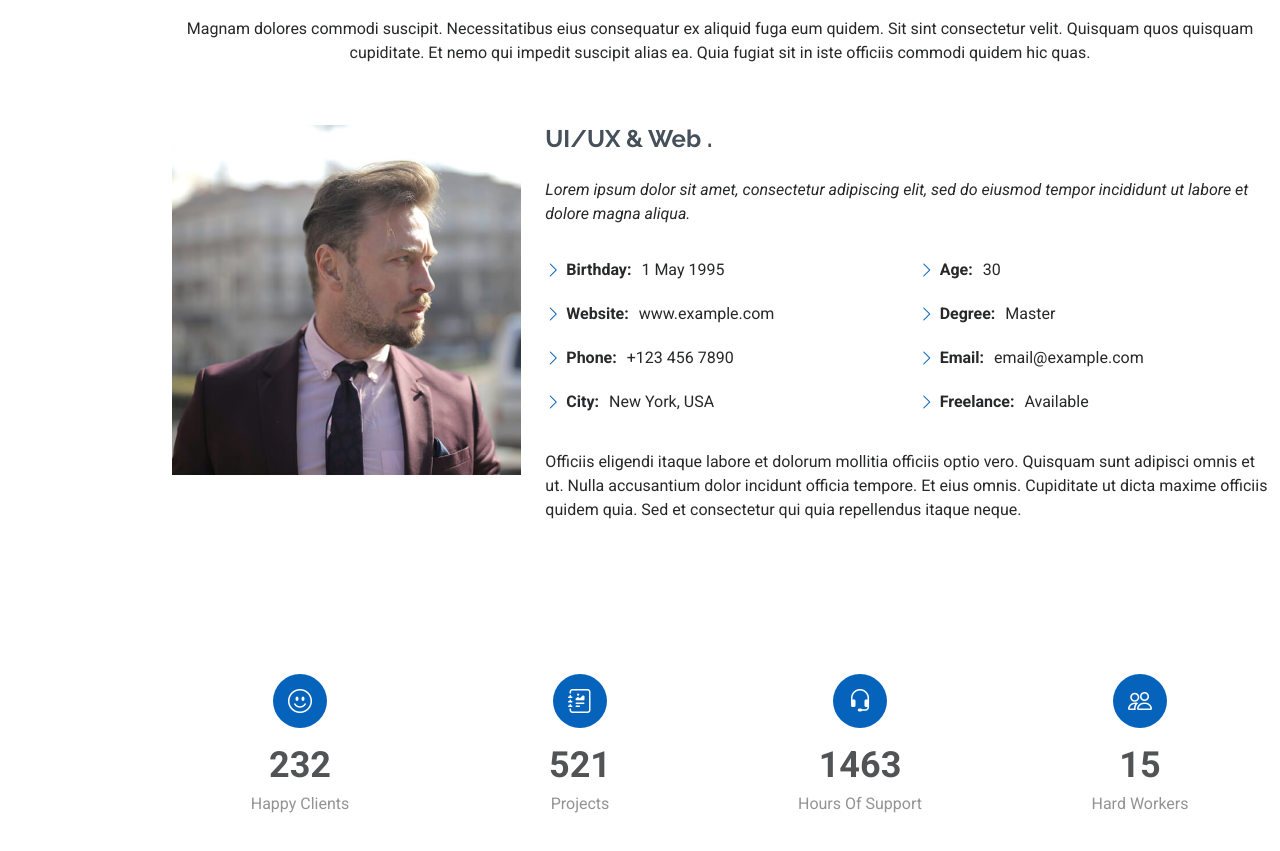
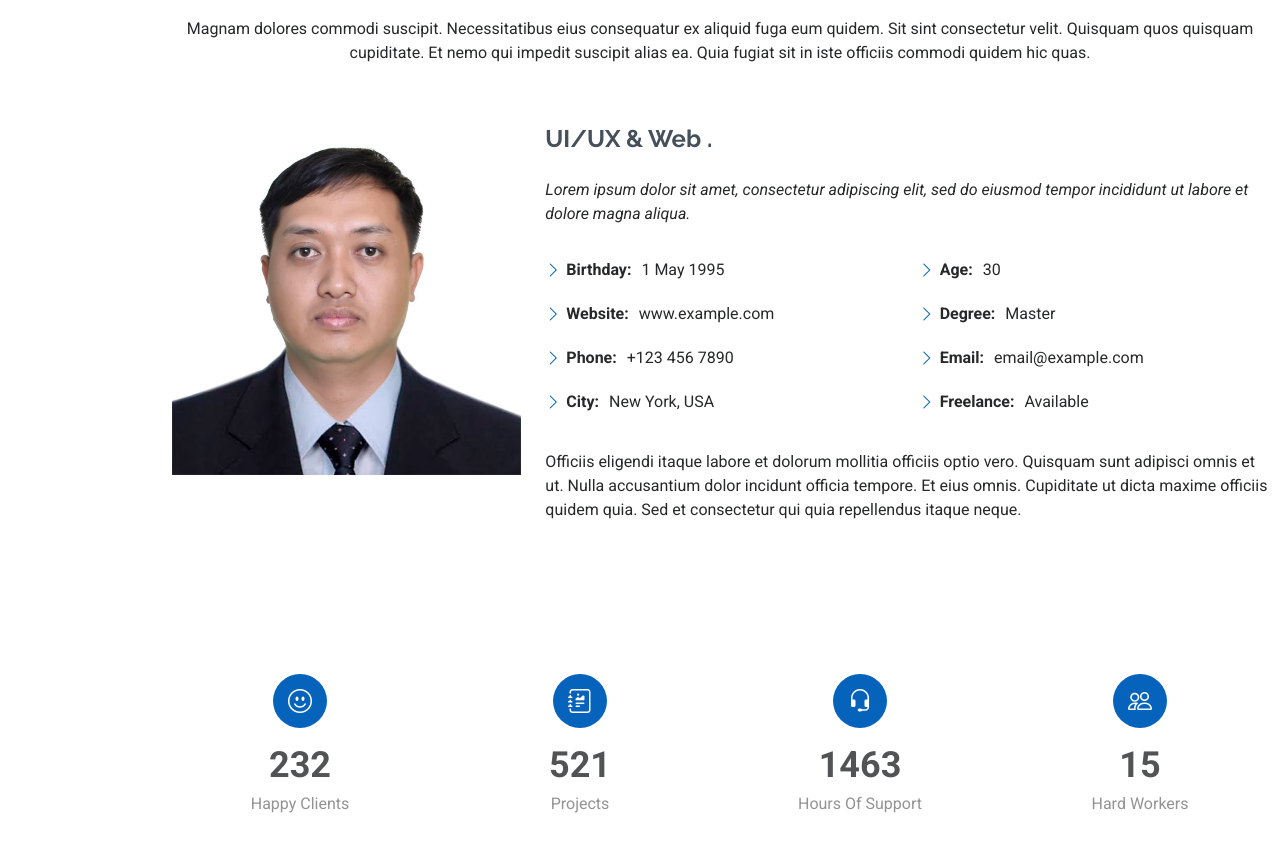
Before and after one commit to renongz/Porfolio, a plain HTML site: page index.html in a window 1280 px wide. Shown: the part 921-1772 px from the top of the page. Drawn offline with nearby package versions, Linux system fonts and the light colour scheme; files whose address does not match are found by name.

Commit message:
Update index.html

```diff
--- a/index.html
+++ b/index.html
@@ -92,7 +92,7 @@
 
         <div class="row gy-4 justify-content-center">
           <div class="col-lg-4">
-            <img src="assets/img/profile-img.jpg" class="img-fluid" alt="">
+            <img src="assets/img/about.jpg" class="img-fluid" alt="">
           </div>
           <div class="col-lg-8 content">
             <h2>UI/UX  &amp; Web  .</h2>
```
